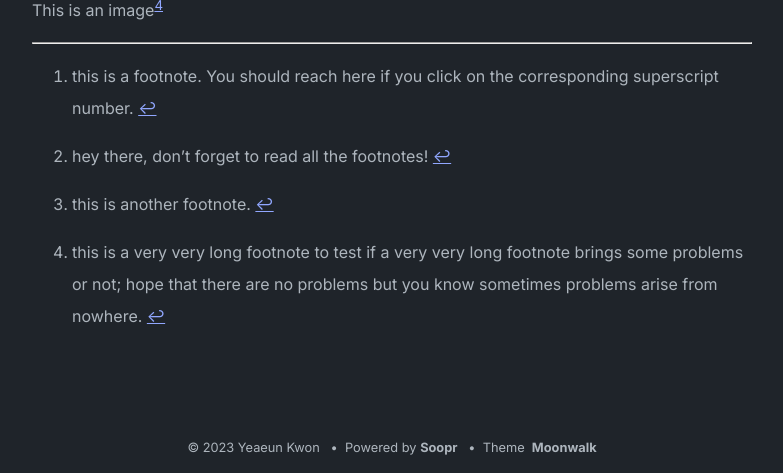
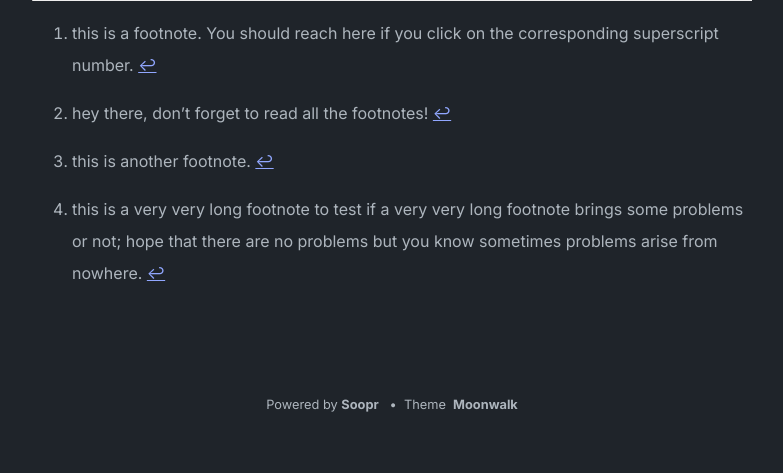
Before and after one commit to yeaeunkwon/yeaeunkwon.github.io, a Jekyll site: the page built from _posts/2020-07-07-overview-post.md, in a window 1280 px wide and 900 px high, scrolled down 2731 px, cut to the strip 427-900 px from the top of the window. Shown: the whole strip, without its empty margins (248-1031 px from the left). Built offline with Jekyll 4.4.1, drawn with Linux system fonts in a browser that asks for light colours; after the commit the page ends 3588 px from its top, so only the background shows below that; some of the changed text lies outside the part shown.

Commit message:
Update _config.yml

```diff
--- a/_config.yml
+++ b/_config.yml
@@ -20,16 +20,16 @@
   back_home_text: "home.." # customize text for homepage link in post layout
   date_format: "%Y-%m-%d" # customize how date is formatted
   show_description: true # show blog description
-  show_navbar: true # show horizontal navbar
-  show_footer: true # show footer links in home page,add in _data/home.yml
-  show_copyright: true # show copyright notice in footer
+  show_navbar: false # show horizontal navbar
+  show_footer: false # show footer links in home page,add in _data/home.yml
+  show_copyright: false # show copyright notice in footer
   # following keys are using to create home layout
-  show_projects: true # show projects as cards, add in _data/home.yml
-  show_blog: true # show blog posts added in _posts
-  show_old_projects: true # show old projects as cards, add in _data/home.yml
+  show_projects: false # show projects as cards, add in _data/home.yml
+  show_blog: false # show blog posts added in _posts
+  show_old_projects: false # show old projects as cards, add in _data/home.yml
   show_misc_list: false # show generic vertical list for misc details, add _data/home.yml
-  show_reading_time: true # show number of words and reading time in the blog posts
-  show_tags: true # show tags in a blog posts
+  show_reading_time: false # show number of words and reading time in the blog posts
+  show_tags: false # show tags in a blog posts
   # options for "home" page
   home:
     title_projects: Portfolio
```
